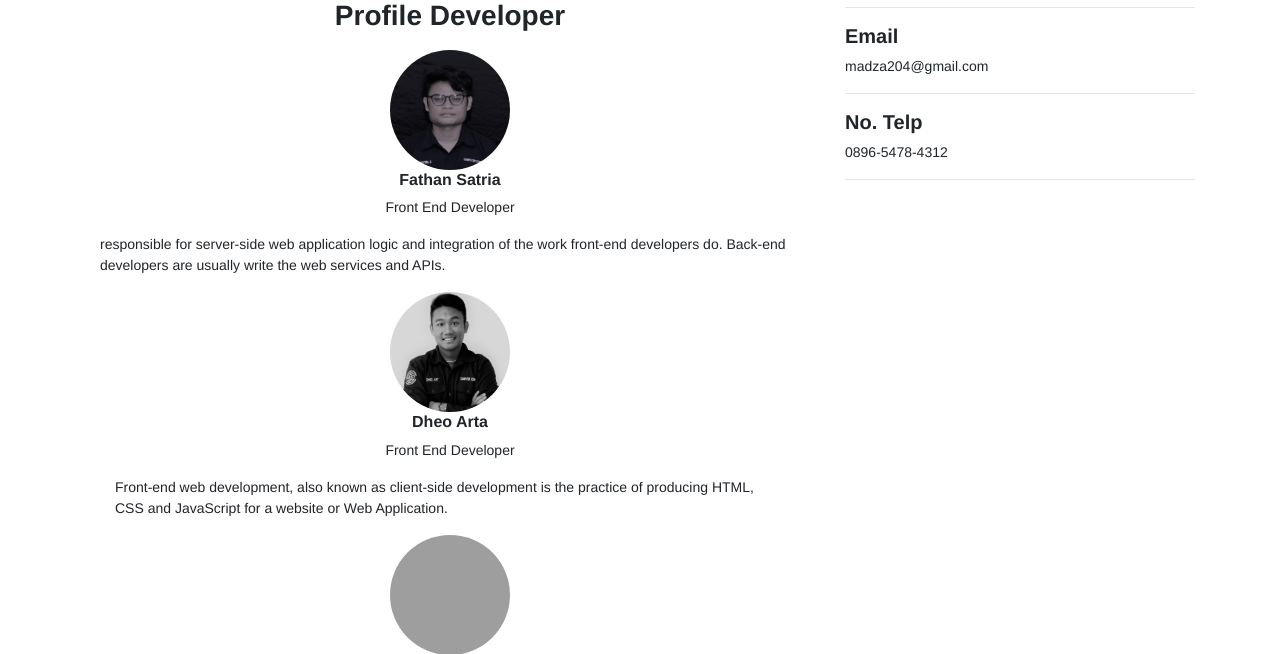
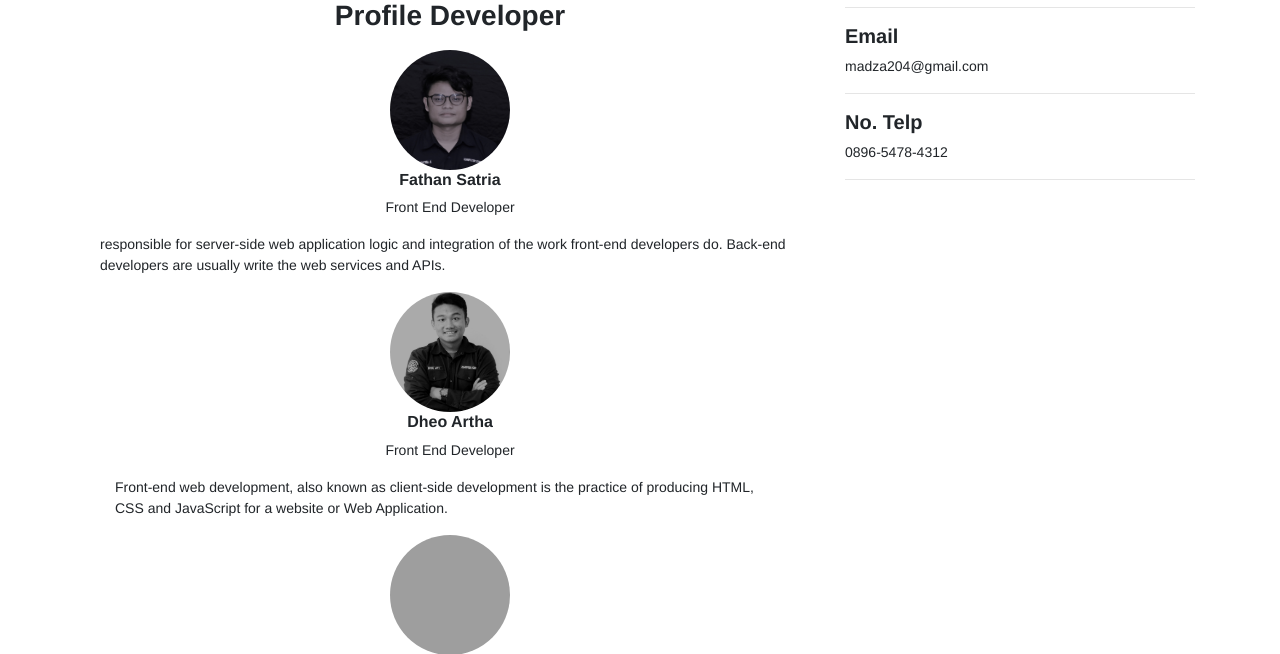
Before and after one commit to arthadheo/tubesweb, a CodeIgniter app: page /tubesweb/tentangkami in a window 1280 px wide. Shown: the part 272-926 px from the top of the page. Run offline with CodeIgniter, Linux system fonts and the light colour scheme; data that the repository does not hold is empty; some libraries are stand-ins or nearby versions; grey boxes are pictures that could not be loaded.

Commit message:
edit tentang kami

```diff
--- a/application/views/main/tentangkami.php
+++ b/application/views/main/tentangkami.php
@@ -24,7 +24,7 @@
                 <div class="row">
                     <div class="col d-xl-flex justify-content-xl-center"><img class="rounded-circle" src="assets/img/dheo1.jpg" style="width: 120px;height: 120px;"></div>
                 </div>
-                <h6 class="text-center name"><b>Dheo Arta</b></h6>
+                <h6 class="text-center name"><b>Dheo Artha</b></h6>
                 <p class="text-center title">Front End Developer</p>
                 <p class="description">Front-end web development, also known as client-side development is the practice of producing HTML, CSS and JavaScript for a website or Web Application. </p>
             </div>
--- a/application/views/templates/footer.php
+++ b/application/views/templates/footer.php
@@ -4,7 +4,7 @@
             <ul class="list-inline">
                 <li class="list-inline-item btn btn-info btn-lg" data-toggle="modal" data-target="#myModal2">Email</li>
                 <li class="list-inline-item btn btn-info btn-lg" data-toggle="modal" data-target="#myModal1">Whatsapp</li>
-                <li class="list-inline-item btn btn-info btn-lg" ><a href="<?php echo base_url('/tentangkami')?>">About</a></li>
+                <li class="list-inline-item btn btn-info btn-lg"><a href="<?php echo base_url('/tentangkami')?>">About</a></li>
             </ul>
             <p class="copyright">Groceria © 2019</p>
         </footer>
```
Also changed, not shown: assets/img/dheo1.jpg.
